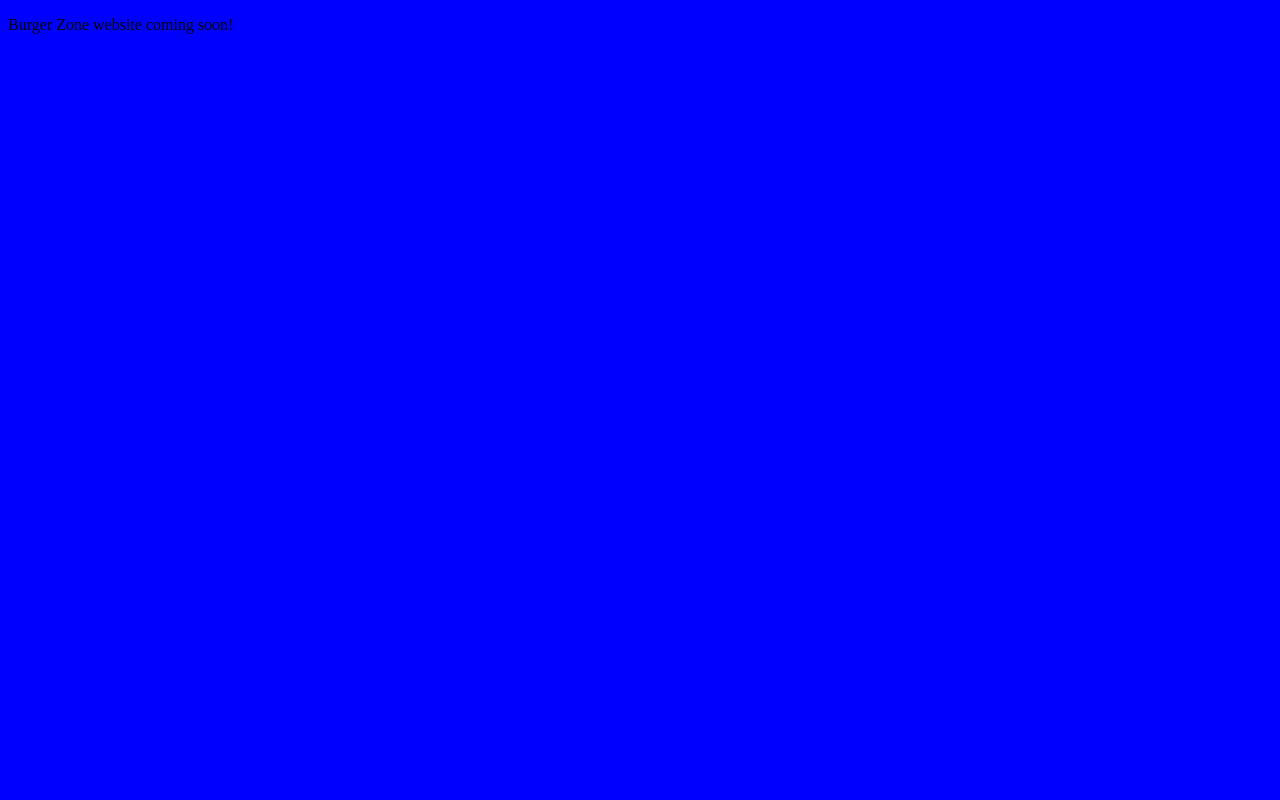
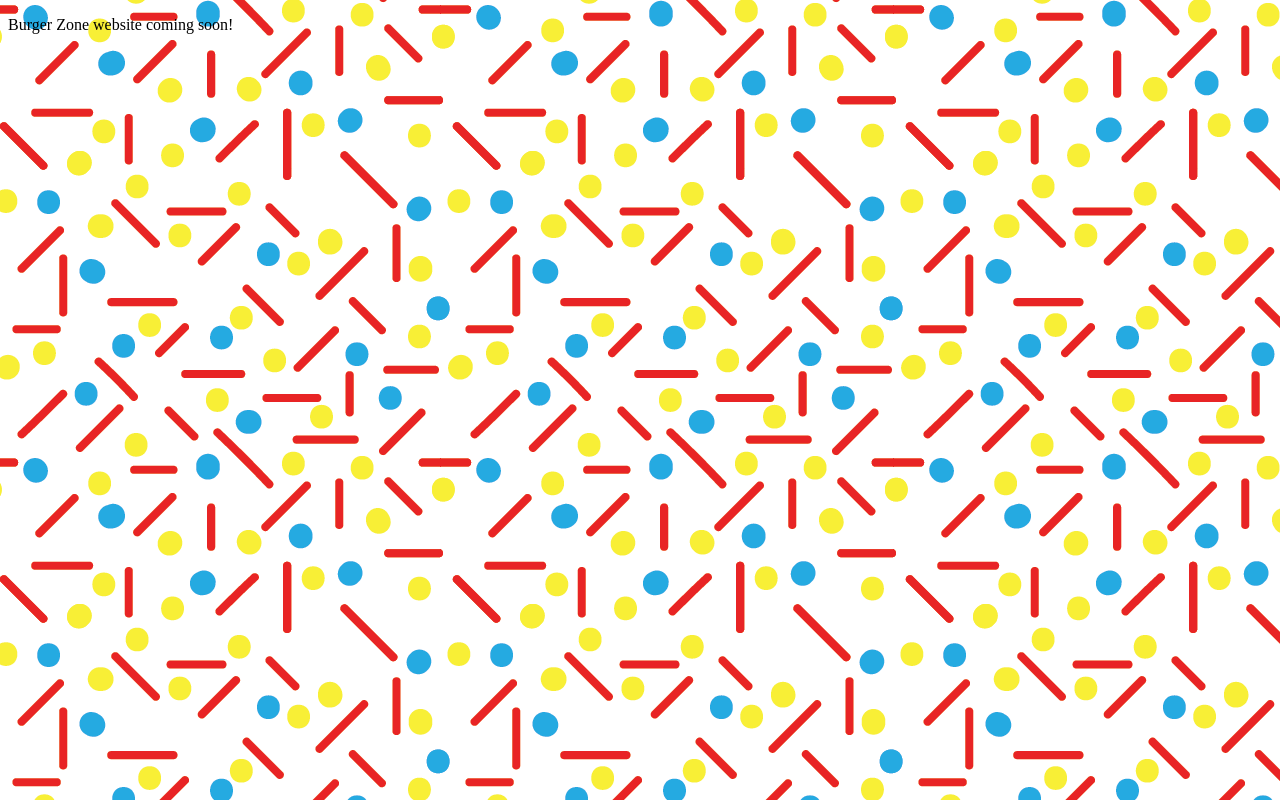
Before and after one commit to shanfinnegan/bz, a plain HTML site: page index.html in a window 1280 px wide. Drawn offline with Linux system fonts and the light colour scheme.

Commit message:
Background image

```diff
--- a/assets/css/main.css
+++ b/assets/css/main.css
@@ -1,3 +1,3 @@
 body {
-    background-color: blue;
+	background-image: url(background_dotslines.png);
 }
```
Also changed, not shown: assets/css/background_dotslines.png (added).
